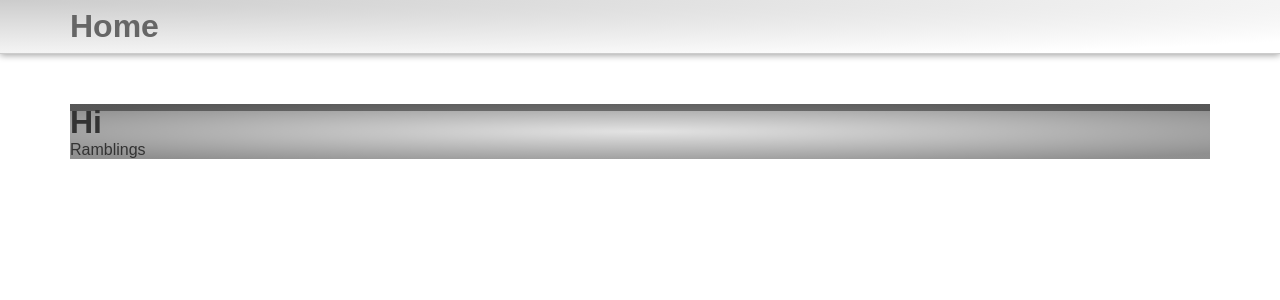
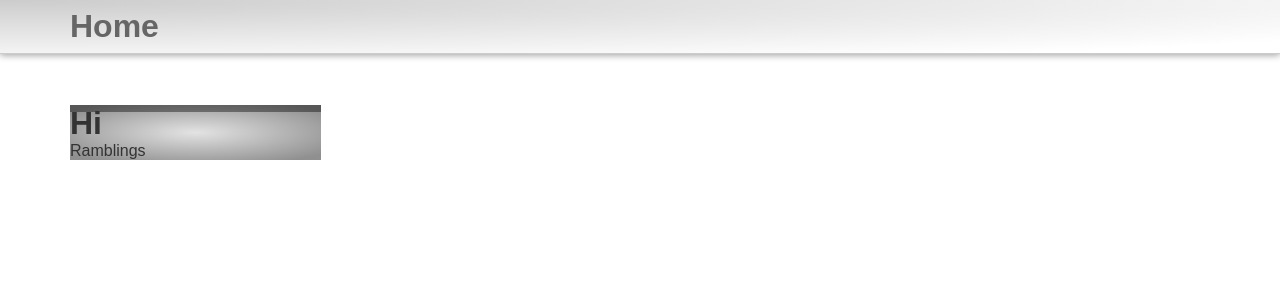
Before and after one commit to MartinPeschke/martinpeschke.github.com, a Jekyll site: the page built from index.markdown, in a window 1280 px wide. Shown: the top 300 px of the page. Built offline with Jekyll 4.4.1, drawn with Linux system fonts in a browser that asks for light colours; Markdown is read by kramdown in place of the engine named in the settings.

Commit message:
the emapire

```diff
--- a/_layouts/default.html
+++ b/_layouts/default.html
@@ -23,11 +23,11 @@
   </header>
   <div class="container body-wrapper">
     <div class="row">
-      <div class="span9">
+      <div class="ninecol">
       {{ content }}
       </div>
 
-      <div class="span3 aboutme">
+      <div class="threecol aboutme">
           <h1>Hi</h1>
           <p>Ramblings</p>
       </div>
```
